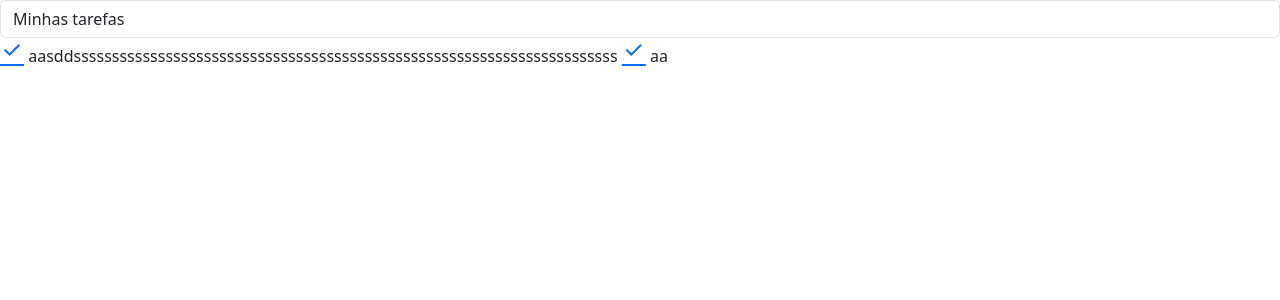
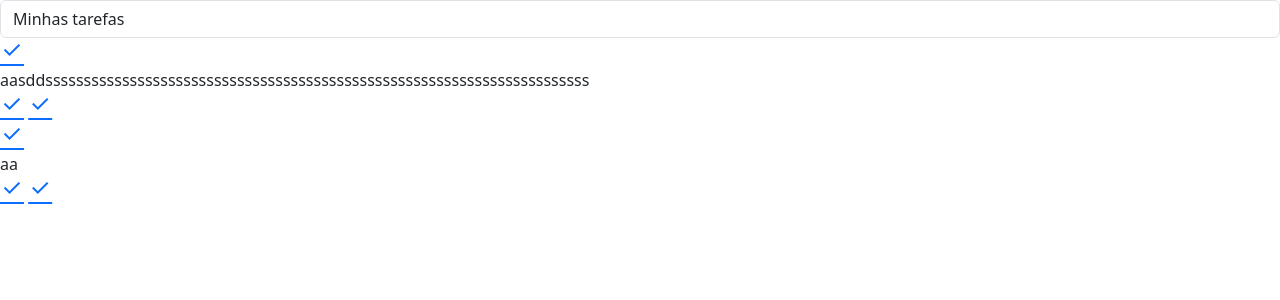
Before and after one commit to luisfl04/proj_tasks, a Django app: page /page/home/ in a window 1280 px wide. Shown: the top 300 px of the page. Run offline with Django 5.2, Linux system fonts and the light colour scheme; data comes from the database, SQL or seed files in the repository; both versions use the stored data as it was after the commit.

Commit message:
creating the style of tasks

```diff
--- a/page/templates/page/home.html
+++ b/page/templates/page/home.html
@@ -10,6 +10,9 @@
     <link href="https://cdn.jsdelivr.net/npm/bootstrap@5.3.3/dist/css/bootstrap.min.css" rel="stylesheet" integrity="sha384-QWTKZyjpPEjISv5WaRU9OFeRpok6YctnYmDr5pNlyT2bRjXh0JMhjY6hW+ALEwIH" crossorigin="anonymous">
     <link rel="stylesheet" href="{% static 'page/index.css '%}">
     <link rel="stylesheet" href="https://fonts.googleapis.com/css2?family=Material+Symbols+Outlined:opsz,wght,FILL,GRAD@20..48,100..700,0..1,-50..200" />
+    <link rel="preconnect" href="https://fonts.googleapis.com">
+    <link rel="preconnect" href="https://fonts.gstatic.com" crossorigin>
+    <link href="https://fonts.googleapis.com/css2?family=Manrope:wght@200..800&display=swap" rel="stylesheet">
 </head>
 
 <body>
@@ -26,14 +29,30 @@
 
                 <div class="card-minhas-tarefas-campo-left">
                     {% for tarefa in tarefas_a_fazer %}
-                    <label class="card-minhas-tarefas-campo-left-container">
+                    <div class="card-minhas-tarefas-campo-left-container">
+                        <label class="card-minhas-tarefas-campo-left-container-primario">
                             <span class="material-symbols-outlined">
-                            <a class="card-minhas-tarefas-campo-left-container-link" href="{% url 'page:done' tarefa.id %}">
+                                <a class="card-minhas-tarefas-campo-left-container-primario-icone" href="{% url 'page:done' tarefa.id %}">
                                     done
                                 </a>
                             </span>
+                            <div class="card-minhas-tarefas-campo-left-container-primario-texto">
                                 {{tarefa.tarefas_card}}
+                            </div>
                         </label>
+                        <div class="card-minhas-tarefas-campo-left-container-secondario">
+                            <span class="material-symbols-outlined">
+                                <a class="card-minhas-tarefas-campo-left-container-secondario-icone" href="{% url 'page:done' tarefa.id %}">
+                                    done
+                                </a>
+                            </span>
+                            <span class="material-symbols-outlined">
+                                <a class="card-minhas-tarefas-campo-left-container-secondario-icone" href="{% url 'page:done' tarefa.id %}">
+                                    done
+                                </a>
+                            </span>
+                        </div>
+                    </div>
                     {% endfor %}
                 </div>
 
@@ -45,7 +64,9 @@
                                 close
                             </a>
                         </span>
+                        <div class="card-minhas-tarefas-campo-right-container-texto">
                             {{tarefa.tarefas_card}}
+                        </div>
                     </label>
                     {% endfor%}
                 </div>
```
Also changed, not shown: page/static/page/index.css (+46 -16 lines), db.sqlite3. Lines whose indentation alone changed are shown as unchanged.
